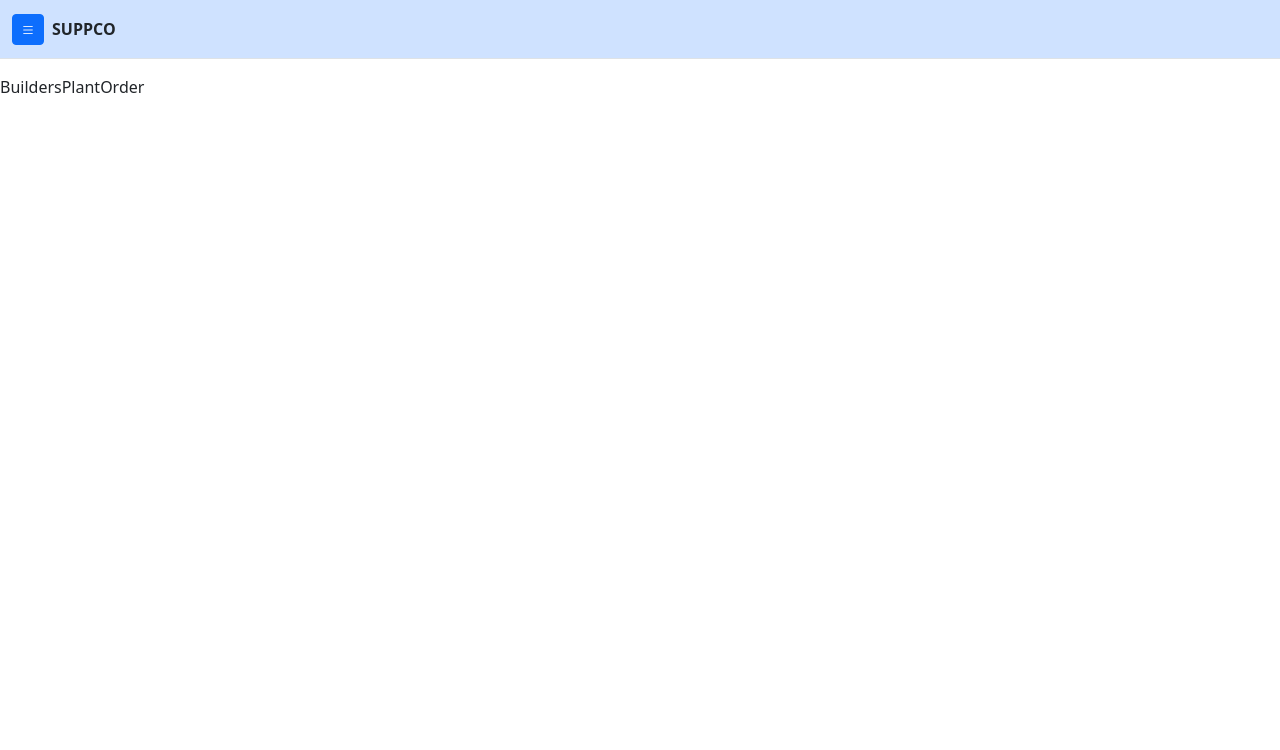
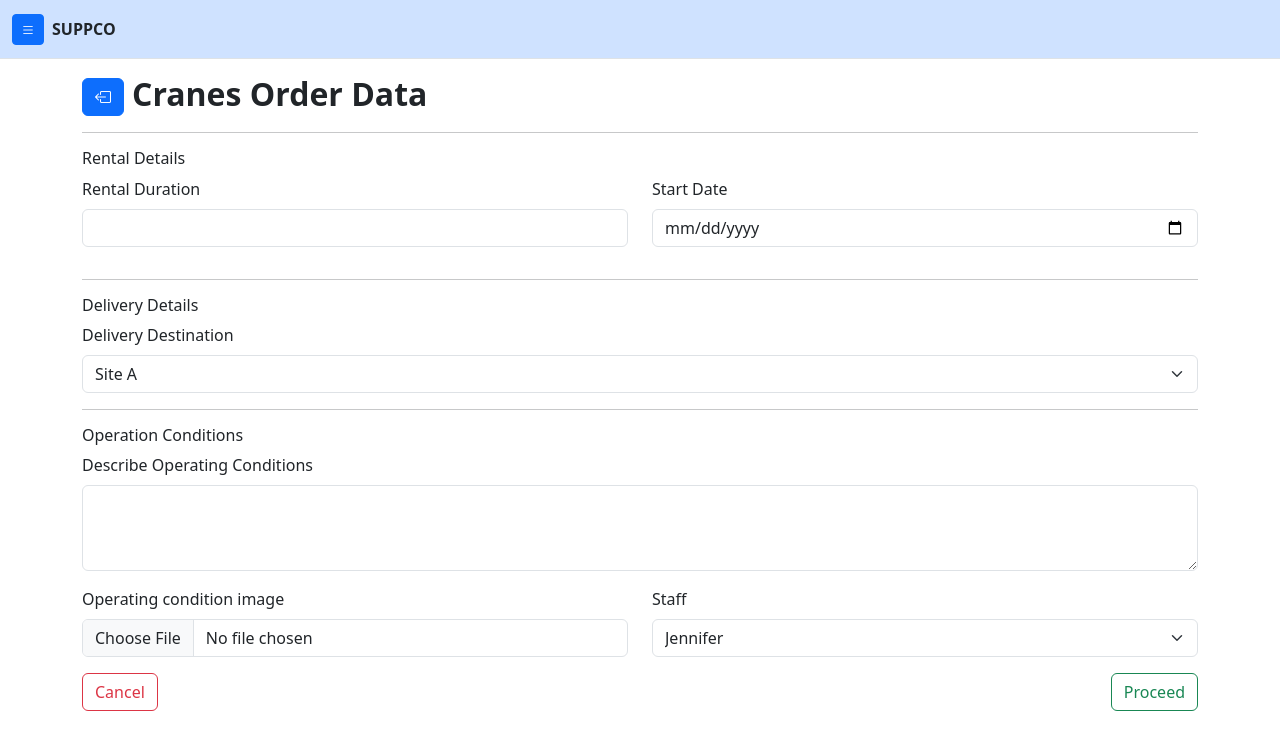
Before and after one commit to dalienst/suppco-contractor, a React (Create React App) app: page /builders-plant/1/order in a window 1280 px wide. Shown: the top 750 px of the page. Built offline with nearby package versions, Linux system fonts and the light colour scheme.

Commit message:
display order data

```diff
--- a/src/pages/BuildersPlantOrder.jsx
+++ b/src/pages/BuildersPlantOrder.jsx
@@ -1,9 +1,138 @@
-import React from 'react'
+import React from "react";
+import { Link, useParams } from "react-router-dom";
+import { buildersPlant } from "../data/inventory/buidersPlant";
+import { publicLinks } from "../constants/links";
+import { siteData } from "../data/SiteData";
+import { employees } from "../data/EmployeeData";
 
 function BuildersPlantOrder() {
+  const { plantId } = useParams();
+  const selectedPlantId = parseInt(plantId);
+
+  // Find the item with the selectedPlantId
+  const selectedPlant = buildersPlant.find(
+    (item) => item.id === selectedPlantId
+  );
+
   return (
-    <div>BuildersPlantOrder</div>
-  )
+    <>
+      <div className="container">
+        <section>
+          <h2 className="fw-bold ">
+            <span>
+              <Link
+                className="btn btn-primary me-2"
+                to={publicLinks?.BuildersPlant}
+              >
+                <i className="bi bi-box-arrow-left"></i>
+              </Link>
+            </span>
+            {selectedPlant?.title} Order Data
+          </h2>
+          <hr />
+        </section>
+
+        <section>
+          <form>
+            <h6>Rental Details</h6>
+            <div className="row">
+              <div className="col-md-6 col-sm-12">
+                <div className="mb-3">
+                  <label htmlFor="duration" className="form-label">
+                    Rental Duration
+                  </label>
+                  <input
+                    type="number"
+                    name="duration"
+                    className="form-control"
+                  />
+                </div>
+              </div>
+
+              <div className="col-md-6 col-sm-12">
+                <label htmlFor="startdate" className="form-label">
+                  Start Date
+                </label>
+                <input type="date" name="startdate" className="form-control" />
+              </div>
+            </div>
+
+            <hr />
+
+            <h6>Delivery Details</h6>
+            <div className="mb-3">
+              <label htmlFor="destination" className="form-label">
+                Delivery Destination
+              </label>
+              <select name="destination" id="" className="form-select">
+                {siteData?.map((site) => (
+                  <>
+                    <option value={site.id}>{site?.name}</option>
+                  </>
+                ))}
+              </select>
+            </div>
+
+            <hr />
+
+            <h6>Operation Conditions</h6>
+            <div className="mb-3">
+              <label htmlFor="condition" className="form-label">
+                Describe Operating Conditions
+              </label>
+              <textarea
+                name="condition"
+                className="form-control"
+                id=""
+                cols="30"
+                rows="3"
+              ></textarea>
+            </div>
+            <div className="row">
+              <div className="col-md-6 col-sm-12">
+                <div className="mb-3">
+                  <label htmlFor="image" className="form-label">
+                    Operating condition image
+                  </label>
+                  <input type="file" className="form-control" />
+                </div>
+              </div>
+              <div className="col-md-6 col-sm-12">
+                <div className="mb-3">
+                  <label htmlFor="staff" className="form-label">
+                    Staff
+                  </label>
+                  <select name="employee" id="employee" className="form-select">
+                    {employees?.map((employee) => (
+                      <>
+                        <option value={employee.id}>{employee.name}</option>
+                      </>
+                    ))}
+                  </select>
+                </div>
+              </div>
+            </div>
+
+            <div className="mb-3">
+              <div className="d-flex align-content-center justify-content-between mb-3">
+                <div>
+                  <Link className="btn btn-outline-danger">Cancel</Link>
+                </div>
+                <div>
+                  <Link
+                    to={`/order-form/${plantId}/builders-plant`}
+                    className="btn btn-outline-success"
+                  >
+                    Proceed
+                  </Link>
+                </div>
+              </div>
+            </div>
+          </form>
+        </section>
+      </div>
+    </>
+  );
 }
 
-export default BuildersPlantOrder
+export default BuildersPlantOrder;
```
